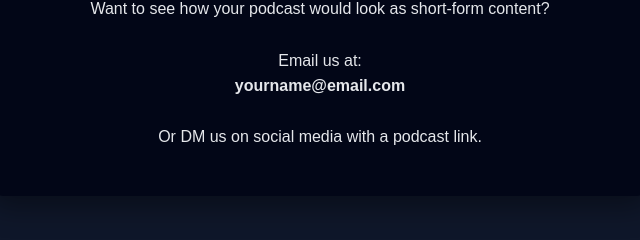
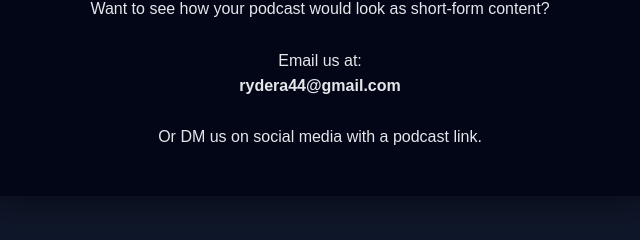
Before and after one commit to ReframeMedia1/Reframe-Media, a plain HTML site: page index.html in a window 1280 px wide. Shown: the part 1465-1705 px from the top of the page, 320-960 px from the left. Drawn offline with Linux system fonts and the light colour scheme.

Commit message:
Update index.html

```diff
--- a/index.html
+++ b/index.html
@@ -116,7 +116,7 @@
       <br /><br />
       Email us at:
       <br />
-      <strong>yourname@email.com</strong>
+      <strong>rydera44@gmail.com</strong>
       <br /><br />
       Or DM us on social media with a podcast link.
     </p>
```
